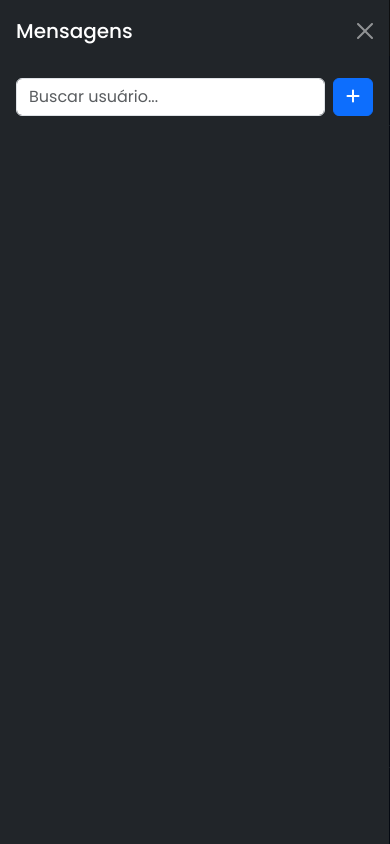
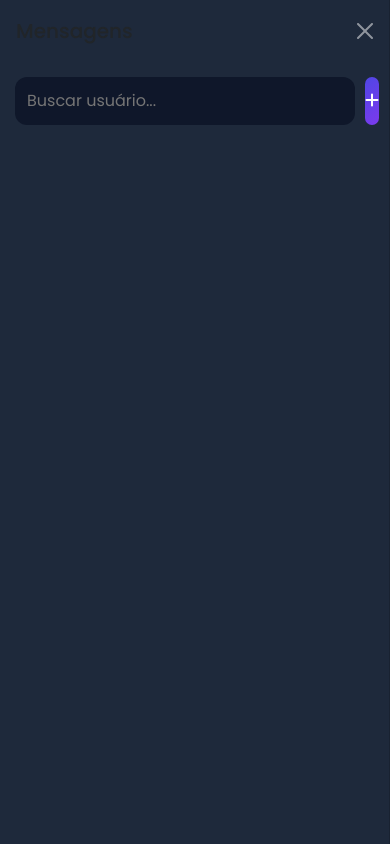
Before and after one commit to errghvcxty/Chat, a Python web app: template templates/chat.html in a window 390 px wide, after a click that opens the changed part. Run offline with Jinja, Linux system fonts and the light colour scheme; the template is opened without the code that fills it, so the values that code supplies are empty.

Commit message:
estilização

```diff
--- a/templates/chat.html
+++ b/templates/chat.html
@@ -9,7 +9,6 @@
 <link href="https://cdn.jsdelivr.net/npm/bootstrap@5.3.3/dist/css/bootstrap.min.css" rel="stylesheet">
 <link rel="stylesheet" href="https://cdnjs.cloudflare.com/ajax/libs/font-awesome/6.5.2/css/all.min.css">
 <link rel="stylesheet" href="/static/style.css">
-
 </head>
 
 <body>
@@ -25,10 +24,15 @@
 <div class="container-fluid p-0">
     <div class="row g-0 app">
 
-        <!-- SIDEBAR DESKTOP -->
-        <aside class="col-md-4 col-lg-3 d-none d-md-flex sidebar flex-column">
+        <!-- SIDEBAR ÚNICA (DESKTOP + MOBILE OFFCANVAS CLONE) -->
+        <aside id="sidebar" class="col-md-4 col-lg-3 sidebar offcanvas-md offcanvas-start">
 
-            <div class="sidebar-header">
+            <div class="offcanvas-header d-md-none">
+                <h5 class="offcanvas-title">Mensagens</h5>
+                <button type="button" class="btn-close btn-close-white" data-bs-dismiss="offcanvas"></button>
+            </div>
+
+            <div class="sidebar-header d-none d-md-block">
                 <h4>Mensagens</h4>
             </div>
 
@@ -77,24 +81,6 @@
     </div>
 </div>
 
-<!-- OFFCANVAS MOBILE -->
-<div class="offcanvas offcanvas-start text-bg-dark" tabindex="-1" id="sidebar">
-
-    <div class="offcanvas-header">
-        <h5 class="offcanvas-title">Mensagens</h5>
-        <button type="button" class="btn-close btn-close-white" data-bs-dismiss="offcanvas"></button>
-    </div>
-
-    <div class="p-3 d-flex gap-2">
-        <input id="nomeContato" type="text" class="form-control" placeholder="Buscar usuário...">
-        <button class="btn btn-primary" onclick="adicionarContato()">
-            <i class="fa-solid fa-plus"></i>
-        </button>
-    </div>
-
-    <ul id="lista-contatos" class="p-2"></ul>
-</div>
-
 <script src="https://cdn.jsdelivr.net/npm/bootstrap@5.3.3/dist/js/bootstrap.bundle.min.js"></script>
 <script src="/static/script.js"></script>
 
```
